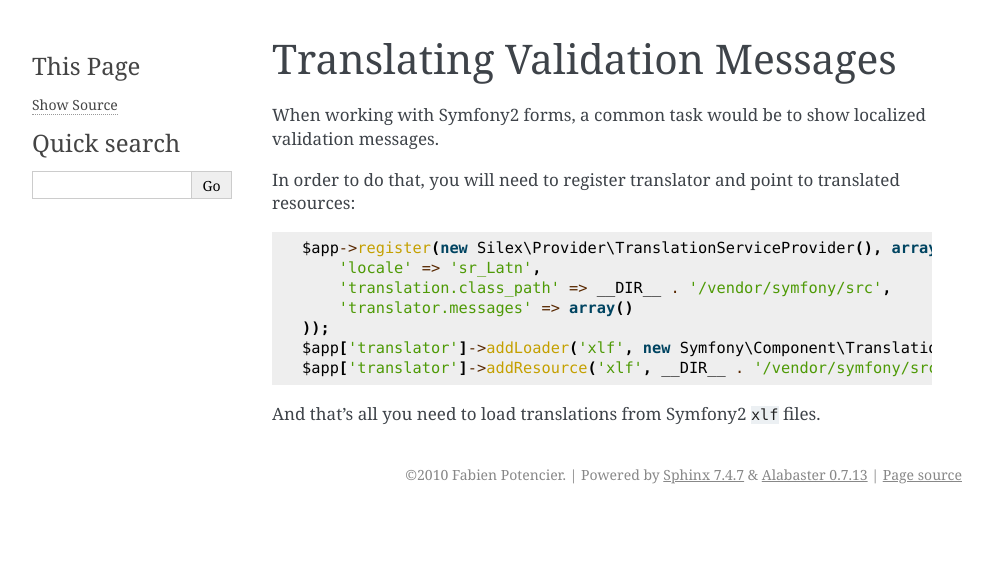
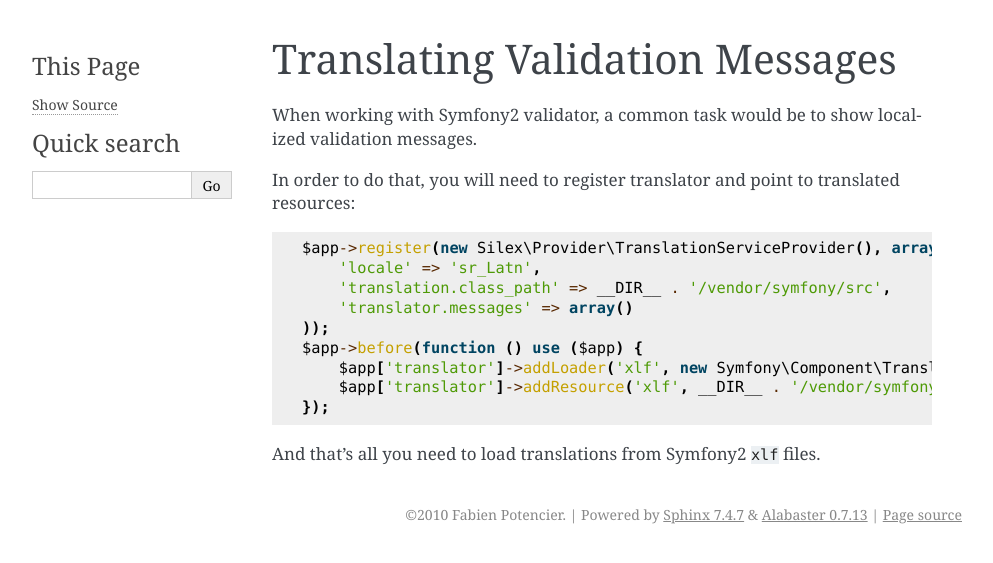
Before and after one commit to silexphp/Silex, a Sphinx documentation site: the page built from doc/cookbook/translating_validation_messages.rst, in a window 1280 px wide. Shown: the top 563 px of the page, without its empty margins (148-1141 px from the left). Built offline with Sphinx 7.4.7, drawn with Linux system fonts in a browser that asks for light colours.

Commit message:
Applied fixes requested by igorw.

```diff
--- a/doc/cookbook/translating_validation_messages.rst
+++ b/doc/cookbook/translating_validation_messages.rst
@@ -1,7 +1,7 @@
 Translating Validation Messages
 ===============================
 
-When working with Symfony2 forms, a common task would be to show localized validation messages.
+When working with Symfony2 validator, a common task would be to show localized validation messages.
 
 In order to do that, you will need to register translator and point to translated resources:
 
@@ -12,7 +12,9 @@
         'translation.class_path' => __DIR__ . '/vendor/symfony/src',
         'translator.messages' => array()
     ));
-    $app['translator']->addLoader('xlf', new Symfony\Component\Translation\Loader\XliffFileLoader());
-    $app['translator']->addResource('xlf', __DIR__ . '/vendor/symfony/src/Symfony/Bundle/FrameworkBundle/Resources/translations/validators.sr_Latn.xlf', 'sr_Latn', 'validators');
+    $app->before(function () use ($app) {
+        $app['translator']->addLoader('xlf', new Symfony\Component\Translation\Loader\XliffFileLoader());
+        $app['translator']->addResource('xlf', __DIR__ . '/vendor/symfony/src/Symfony/Bundle/FrameworkBundle/Resources/translations/validators.sr_Latn.xlf', 'sr_Latn', 'validators');
+    });
 
 And that's all you need to load translations from Symfony2 ``xlf`` files.
```
